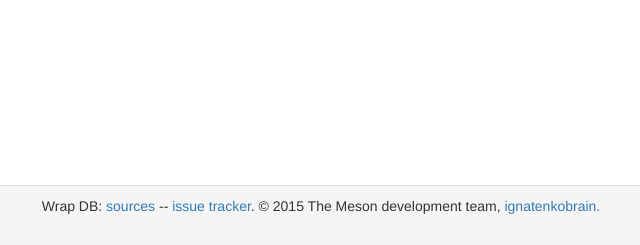
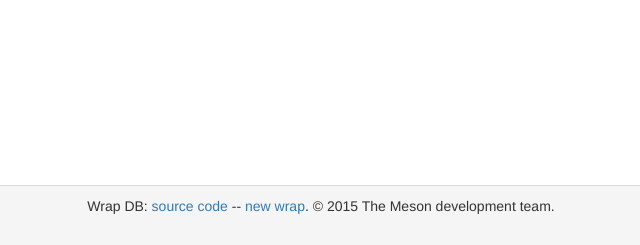
Before and after one commit to mesonbuild/mesonwrap, a Flask app: page / in a window 1280 px wide. Shown: the part 555-800 px from the top of the page, without its empty margins (319-959 px from the left). Run offline with Flask 2, Linux system fonts and the light colour scheme; data that the repository does not hold is empty; some libraries are stand-ins or nearby versions.

Commit message:
Update wrapdb footer
Update project links.
Remove ignatenkobrain blog reference.

```diff
--- a/wrapweb/templates/layout.html
+++ b/wrapweb/templates/layout.html
@@ -45,7 +45,7 @@
 
     <footer class="footer">
       <div class="panel-footer text-center">
-        Wrap DB: <a href="https://github.com/mesonbuild/wrapweb">sources</a> -- <a href="https://github.com/mesonbuild/wrapweb/issues">issue tracker</a>. © 2015 The Meson development team, <a href="https://blogs.gnome.org/ignatenko">ignatenkobrain<a/>.
+        Wrap DB: <a href="https://github.com/mesonbuild/mesonwrap">source code</a> -- <a href="https://github.com/mesonbuild/wrapdb/issues">new wrap</a>. © 2015 The Meson development team.
       </div>
     </footer>
 
```
